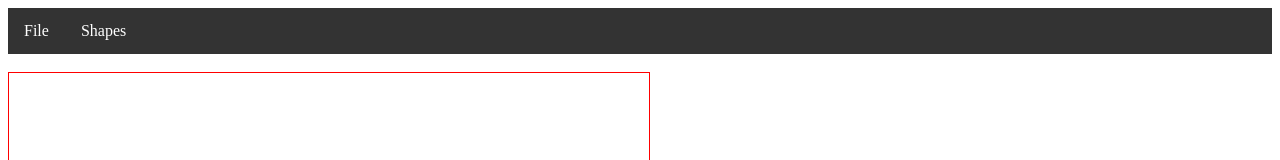
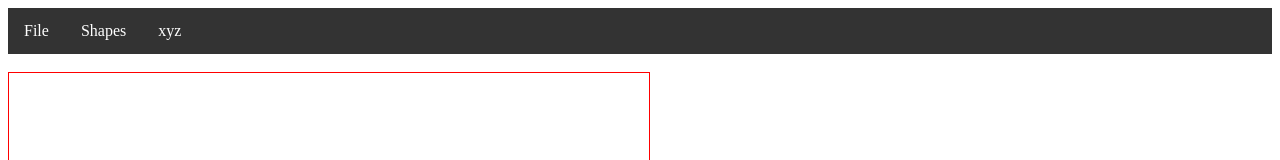
Before and after one commit to Tejas274/drawing-tool, an Angular app: page / in a window 1280 px wide. Shown: the top 160 px of the page. Built offline with nearby package versions, Linux system fonts and the light colour scheme.

Commit message:
demo of pull request

```diff
--- a/src/app/app.component.html
+++ b/src/app/app.component.html
@@ -15,6 +15,14 @@
         <a href="#" (click)="insertOrganization()">Link 3</a>
     </div>
     </li>
+    <li class="dropdown3">
+    <a href="javascript:void(0)" class="dropbtn">xyz</a>
+    <div class="dropdown-content">
+        <a href="#" (click)="insertRectangle()">xyz1</a>
+        <a href="#" (click)="insertTringle()">xyz2</a>
+        <a href="#" (click)="insertOrganization()">xyz3</a>
+    </div>
+    </li>
 </ul>
 <br>
 <canvas id="mycanvas" width="640" height="480"></canvas>
```
